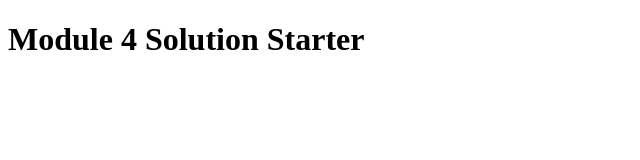
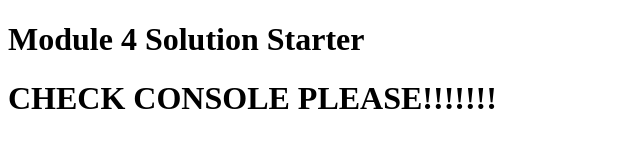
Before and after one commit to johnfullenkamp/module4-solution, a plain HTML site: page index.html in a window 1280 px wide. Shown: the whole page, without its empty margins (0-640 px from the left). Drawn offline with Linux system fonts and the light colour scheme.

Commit message:
Add files via upload

```diff
--- a/index.html
+++ b/index.html
@@ -9,5 +9,6 @@
 </head>
 <body>
   <h1>Module 4 Solution Starter</h1>
+  <h1>CHECK CONSOLE PLEASE!!!!!!!</h1>
 </body>
 </html>
```
